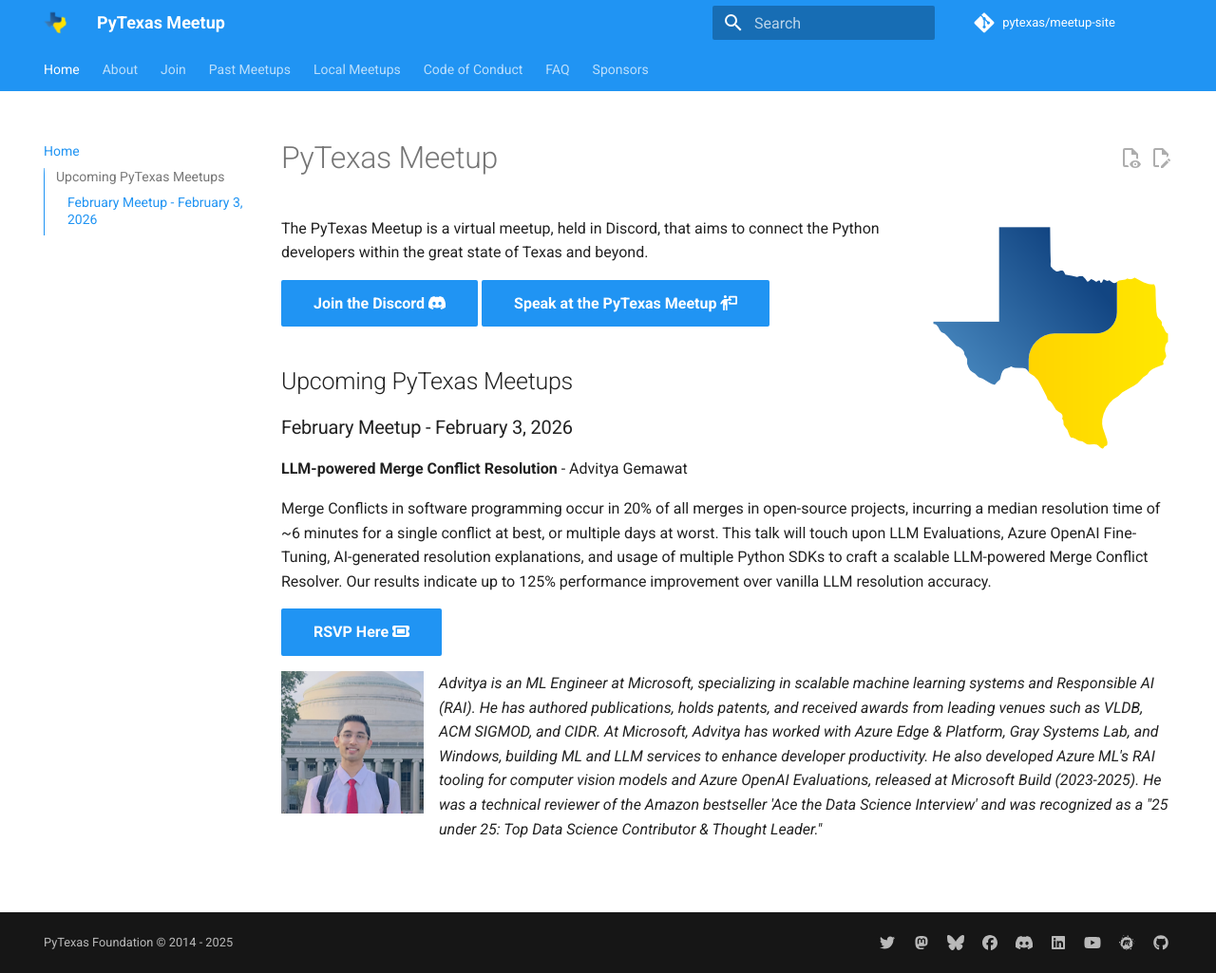
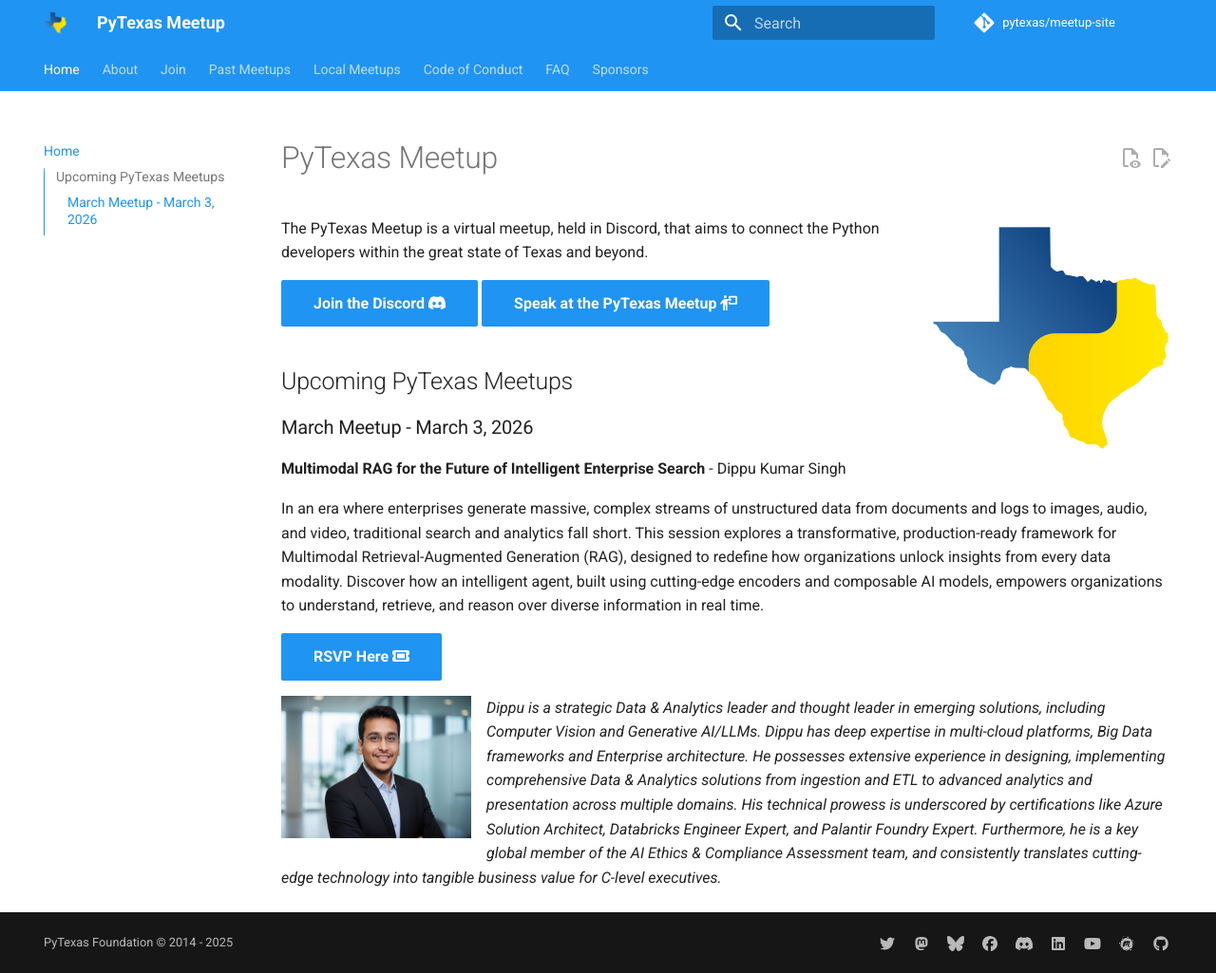
Before and after one commit to pytexas/meetup, an MkDocs documentation site: the page built from docs/index.md, in a window 1280 px wide and 1025 px high. Shown: the whole window at 95% size. Built offline with MkDocs 1.6.1 and Material for MkDocs 9.7.7, drawn with Linux system fonts in a browser that asks for light colours; comment, search, counter and statistics services are not loaded.

Commit message:
updating for March

```diff
--- a/docs/index.md
+++ b/docs/index.md
@@ -17,14 +17,14 @@
 
 ## Upcoming PyTexas Meetups
 
-### February Meetup - February 3, 2026
+### March Meetup - March 3, 2026
 
-**LLM-powered Merge Conflict Resolution** - Advitya Gemawat
+**Multimodal RAG for the Future of Intelligent Enterprise Search** - Dippu Kumar Singh
 
-Merge Conflicts in software programming occur in 20% of all merges in open-source projects, incurring a median resolution time of ~6 minutes for a single conflict at best, or multiple days at worst. This talk will touch upon LLM Evaluations, Azure OpenAI Fine-Tuning, AI-generated resolution explanations, and usage of multiple Python SDKs to craft a scalable LLM-powered Merge Conflict Resolver. Our results indicate up to 125% performance improvement over vanilla LLM resolution accuracy.
+In an era where enterprises generate massive, complex streams of unstructured data from documents and logs to images, audio, and video, traditional search and analytics fall short. This session explores a transformative, production-ready framework for Multimodal Retrieval-Augmented Generation (RAG), designed to redefine how organizations unlock insights from every data modality. Discover how an intelligent agent, built using cutting-edge encoders and composable AI models, empowers organizations to understand, retrieve, and reason over diverse information in real time.
 
-[RSVP Here :fontawesome-solid-ticket:](https://discord.com/events/1012382914035597372/1455269701541298227){ .md-button .md-button--primary }
+[RSVP Here :fontawesome-solid-ticket:](https://pytexas.org/meetup/join){ .md-button .md-button--primary }
 
-![Advitya Gemawat Headshot](assets/images/advitya.jpg){: style="height:150px;width:150px" align=left}
+![Dippu Kumar Singh Headshot](assets/images/dippu.jpeg){: style="height:150px;width:200px" align=left}
 
-_Advitya is an ML Engineer at Microsoft, specializing in scalable machine learning systems and Responsible AI (RAI). He has authored publications, holds patents, and received awards from leading venues such as VLDB, ACM SIGMOD, and CIDR. At Microsoft, Advitya has worked with Azure Edge & Platform, Gray Systems Lab, and Windows, building ML and LLM services to enhance developer productivity. He also developed Azure ML's RAI tooling for computer vision models and Azure OpenAI Evaluations, released at Microsoft Build (2023-2025). He was a technical reviewer of the Amazon bestseller 'Ace the Data Science Interview' and was recognized as a "25 under 25: Top Data Science Contributor & Thought Leader."_
+_Dippu is a strategic Data & Analytics leader and thought leader in emerging solutions, including Computer Vision and Generative AI/LLMs. Dippu has deep expertise in multi-cloud platforms, Big Data frameworks and Enterprise architecture. He possesses extensive experience in designing, implementing comprehensive Data & Analytics solutions from ingestion and ETL to advanced analytics and presentation across multiple domains. His technical prowess is underscored by certifications like Azure Solution Architect, Databricks Engineer Expert, and Palantir Foundry Expert. Furthermore, he is a key global member of the AI Ethics & Compliance Assessment team, and consistently translates cutting-edge technology into tangible business value for C-level executives._
--- a/docs/past_meetups/.authors.yml
+++ b/docs/past_meetups/.authors.yml
@@ -100,3 +100,7 @@
     name: Advitya Gemawat
     description: Advitya is an ML Engineer at Microsoft, specializing in scalable machine learning systems and Responsible AI. He has authored publications, holds patents, and received awards from leading venues such as VLDB, ACM SIGMOD, and CIDR.
     avatar: assets/images/advitya.jpg
+  dippukumarsingh:
+    name: Dippu Kumar Singh
+    description: Dippu is a strategic Data & Analytics leader and thought leader in emerging solutions, including Computer Vision and Generative AI/LLMs. He has deep expertise in multi-cloud platforms, Big Data frameworks, and Enterprise architecture, with certifications including Azure Solution Architect, Databricks Engineer Expert, and Palantir Foundry Expert.
+    avatar: assets/images/dippu.jpeg
```
Also changed, not shown: docs/past_meetups/posts/2026-02-03.md (added, +21 -0 lines), docs/assets/images/dippu.jpeg (added).
